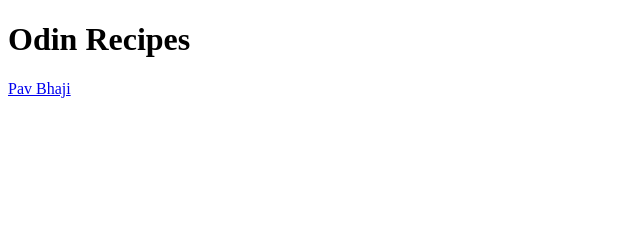
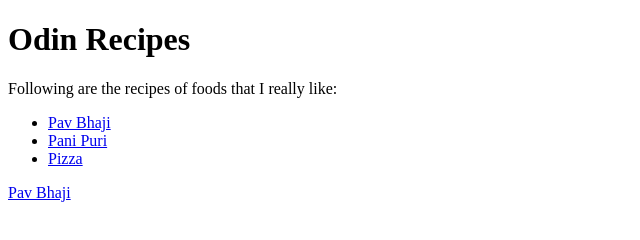
Before and after one commit to AmoNad24/odin-recipes, a plain HTML site: page index.html in a window 1280 px wide. Shown: the whole page, without its empty margins (0-640 px from the left). Drawn offline with Linux system fonts and the light colour scheme.

Commit message:
Add panipuri,pizza pages

```diff
--- a/index.html
+++ b/index.html
@@ -7,6 +7,17 @@
 </head>
 <body>
     <h1>Odin Recipes</h1>
+
+    <p>Following are the recipes of foods that I really like: </p>
+
+    <ul>
+        <li><a href="./recipes/pavbhaji.html">Pav Bhaji</a></li>
+        <li><a href="./recipes/panipuri.html">Pani Puri</a></li>
+        <li><a href="./recipes/pizza.html">Pizza</a></li>
+
+
+    </ul>
+
     <a href="recipes/pavbhaji.html">Pav Bhaji</a>
 </body>
 </html>
```
Also changed, not shown: recipes/panipuri.html (added, +11 -0 lines), recipes/pizza.html (added, +11 -0 lines).
